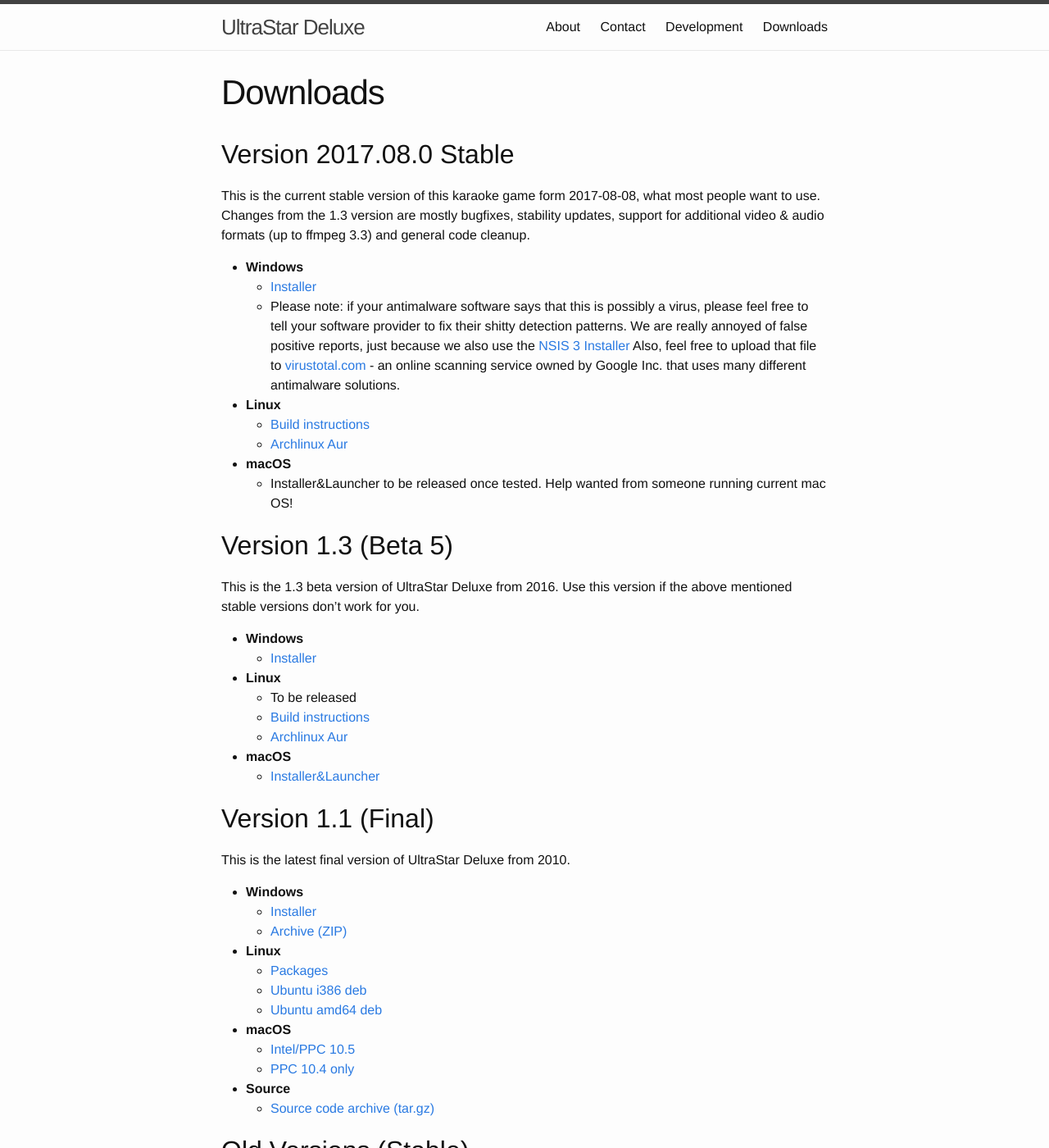
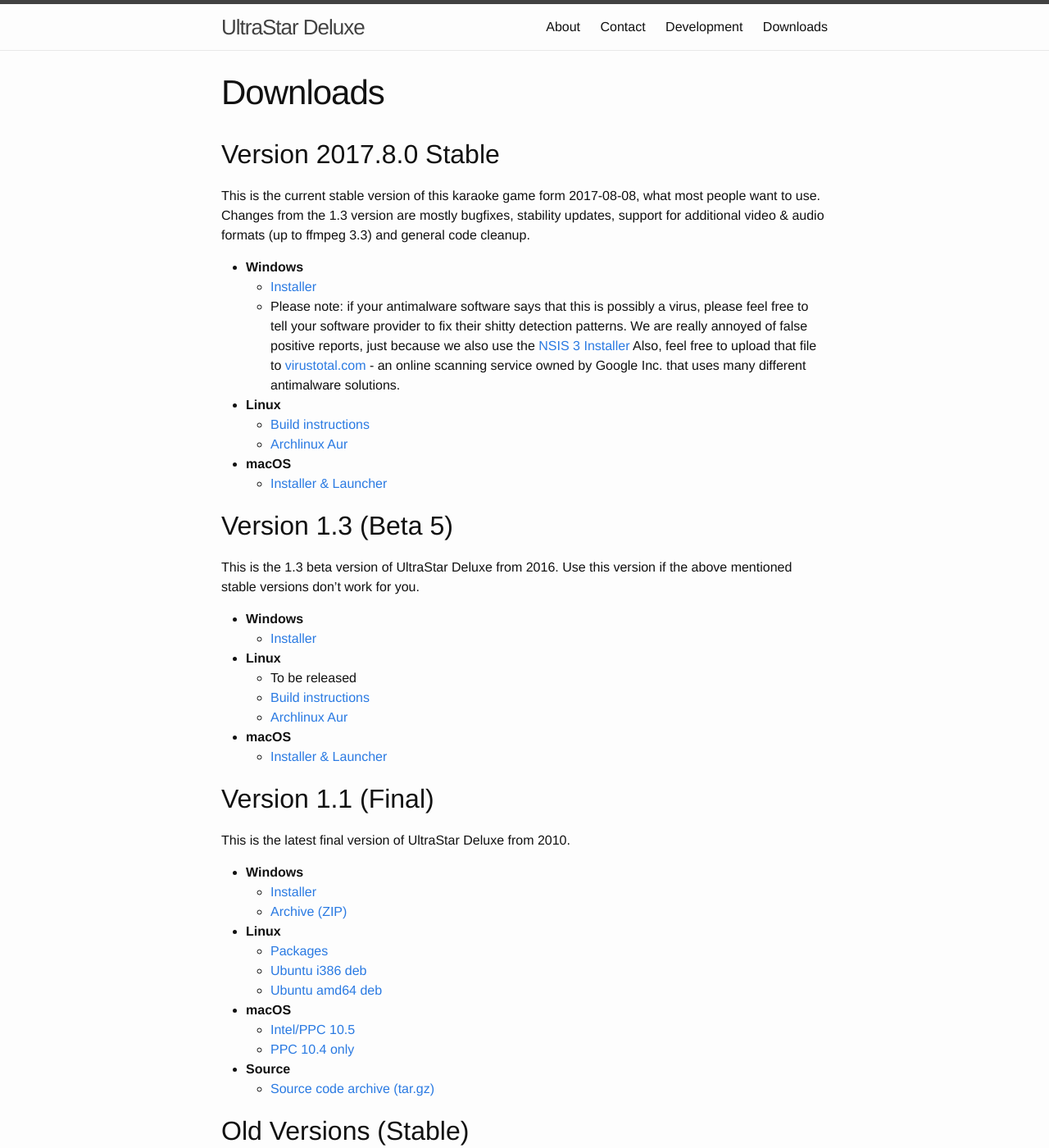
Before and after one commit to UltraStar-Deluxe/ultrastar-deluxe.github.io, a Jekyll site: the page built from downloads.md, in a window 1280 px wide and 1400 px high. Shown: the whole window at 82% size. Built offline with Jekyll 4.4.1, drawn with Linux system fonts in a browser that asks for light colours.

Commit message:
Minor fixes to the downloads page

```diff
--- a/downloads.md
+++ b/downloads.md
@@ -5,7 +5,7 @@
 menu: main
 ---
 
-## Version 2017.08.0 Stable
+## Version 2017.8.0 Stable
 
 This is the current stable version of this karaoke game form 2017-08-08, what most people want to use. Changes from the 1.3 version are mostly bugfixes, stability updates, support for additional video & audio formats (up to ffmpeg 3.3) and general code cleanup.
 
@@ -16,7 +16,7 @@
    - [Build instructions](https://github.com/UltraStar-Deluxe/USDX#compiling-on-linuxbsd-using-make)
    - [Archlinux Aur](https://aur.archlinux.org/packages/ultrastardx-git)
 *  __macOS__
-   - Installer&Launcher to be released once tested. Help wanted from someone running current mac OS!
+   - [Installer & Launcher](https://github.com/UltraStar-Deluxe/USDX/releases/download/v2017.8.0/UltraStar.Deluxe_v2017.8.0.stable.dmg)
 
 
 ## Version 1.3 (Beta 5)
@@ -31,7 +31,7 @@
    - [Build instructions](https://github.com/UltraStar-Deluxe/USDX#compiling-on-linuxbsd-using-make)
    - [Archlinux Aur](https://aur.archlinux.org/packages/ultrastardx-git)
 *  __macOS__
-   - [Installer&Launcher](https://yaycdn.de/builds/osx/usdx/usdx_1_3_5_2017-02-27.dmg)
+   - [Installer & Launcher](https://yaycdn.de/builds/osx/usdx/usdx_1_3_5_2017-02-27.dmg)
 
 ## Version 1.1 (Final)
 
```
